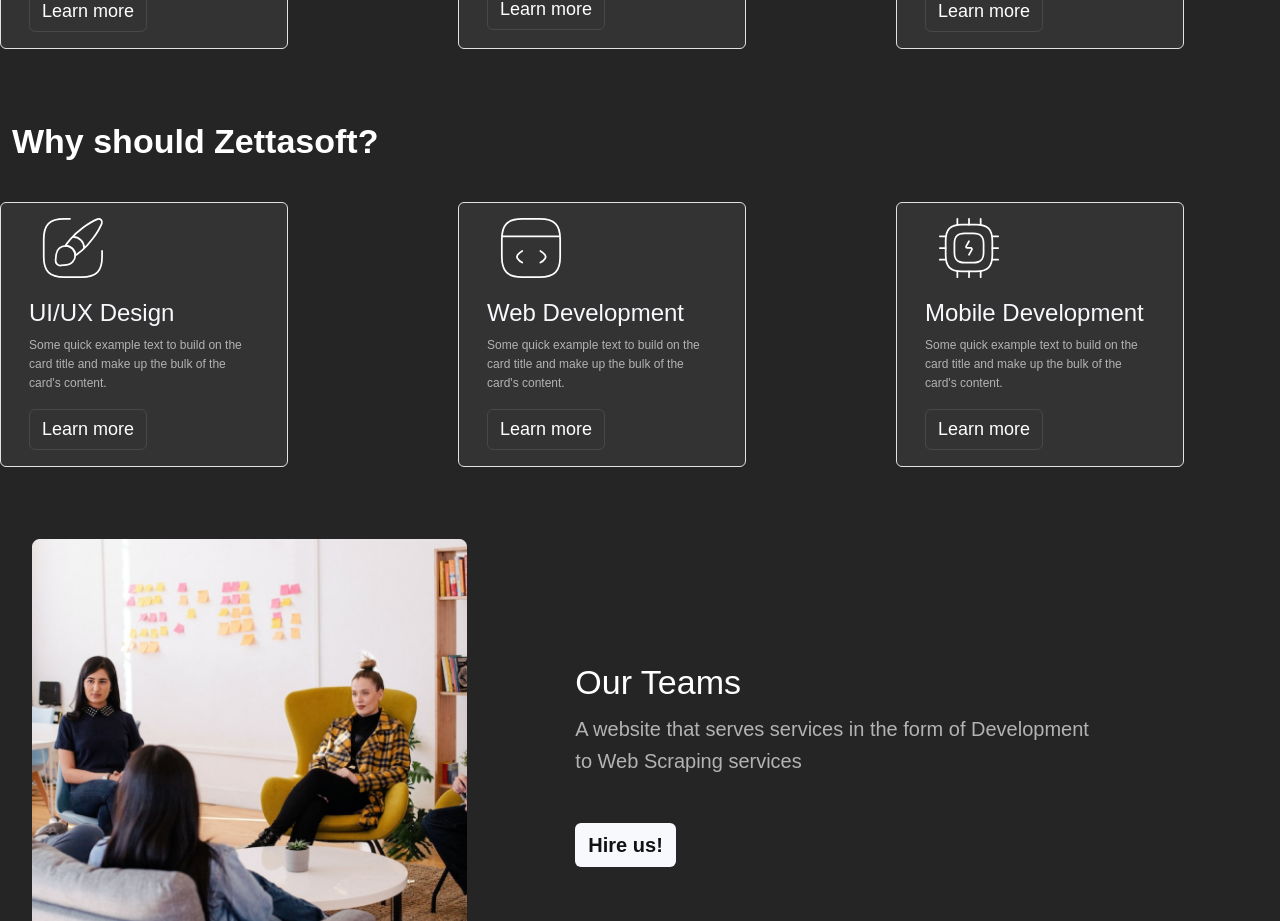
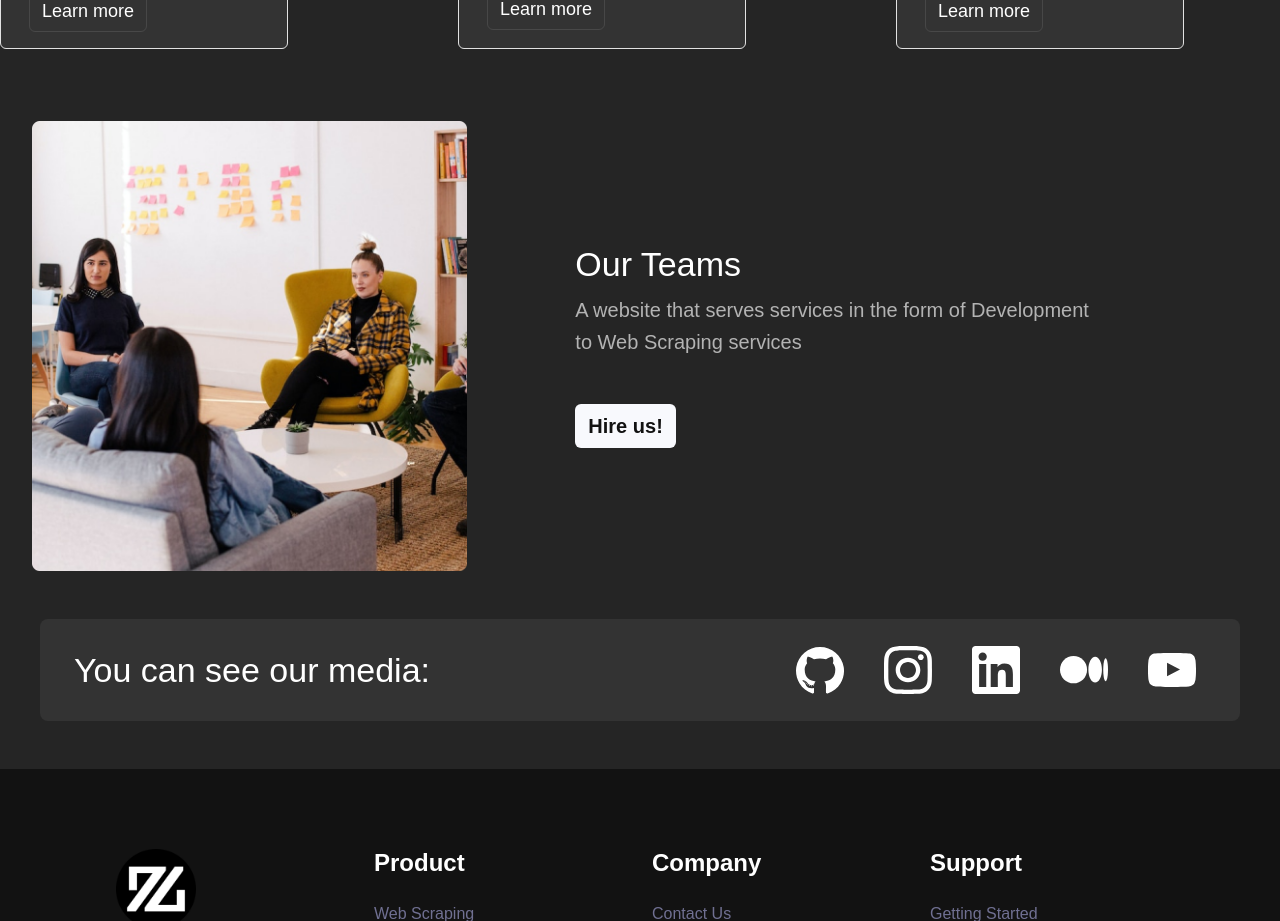
Before and after one commit to zettasoftid/Zetta-landing, a Vue app: page / in a window 1280 px wide. Shown: the part 1500-2421 px from the top of the page. Built offline with nearby package versions, Linux system fonts and the light colour scheme.

Commit message:
update tanggal 19/2
update tanggal 19/2

```diff
--- a/src/components/Content.vue
+++ b/src/components/Content.vue
@@ -1,12 +1,12 @@
 <template>
-  <div class="container-xxl my-3">
+  <!-- <div class="container-xxl my-3">
     <div class="row">
       <div class="section-content mb-2">
         <h2 class="section-title">Why should Zettasoft?</h2>
-        <!-- <p>
+        <p>
           A website that serves services in the form of Development to Web
           Scraping services
-        </p> -->
+        </p>
       </div>
 
       <div class="card my-4 uiux" style="width: 18rem">
@@ -52,7 +52,7 @@
         </div>
       </div>
     </div>
-  </div>
+  </div> -->
 </template>
 
 <script>
@@ -62,7 +62,7 @@
 </script>
 
 <style>
-  .container {
+  /* .container {
     margin-bottom: 60px;
   }
   .section-content {
@@ -116,5 +116,10 @@
   .webdev {
     margin-left: 170px;
     margin-right: 150px;
-  }
+  } */
+
+  /* .testimonial-section {
+    background-color: #f9f9f9;
+    padding: 50px 0;
+  } */
 </style>
--- a/src/main.js
+++ b/src/main.js
@@ -1,4 +1,5 @@
 import "bootstrap/dist/css/bootstrap.css";
+
 import { createApp } from "vue";
 import App from "./App.vue";
 
@@ -7,3 +8,4 @@
 createApp(App).mount("#app");
 
 import "bootstrap/dist/js/bootstrap";
+import "bootstrap/dist/js/bootstrap.bundle";
```
